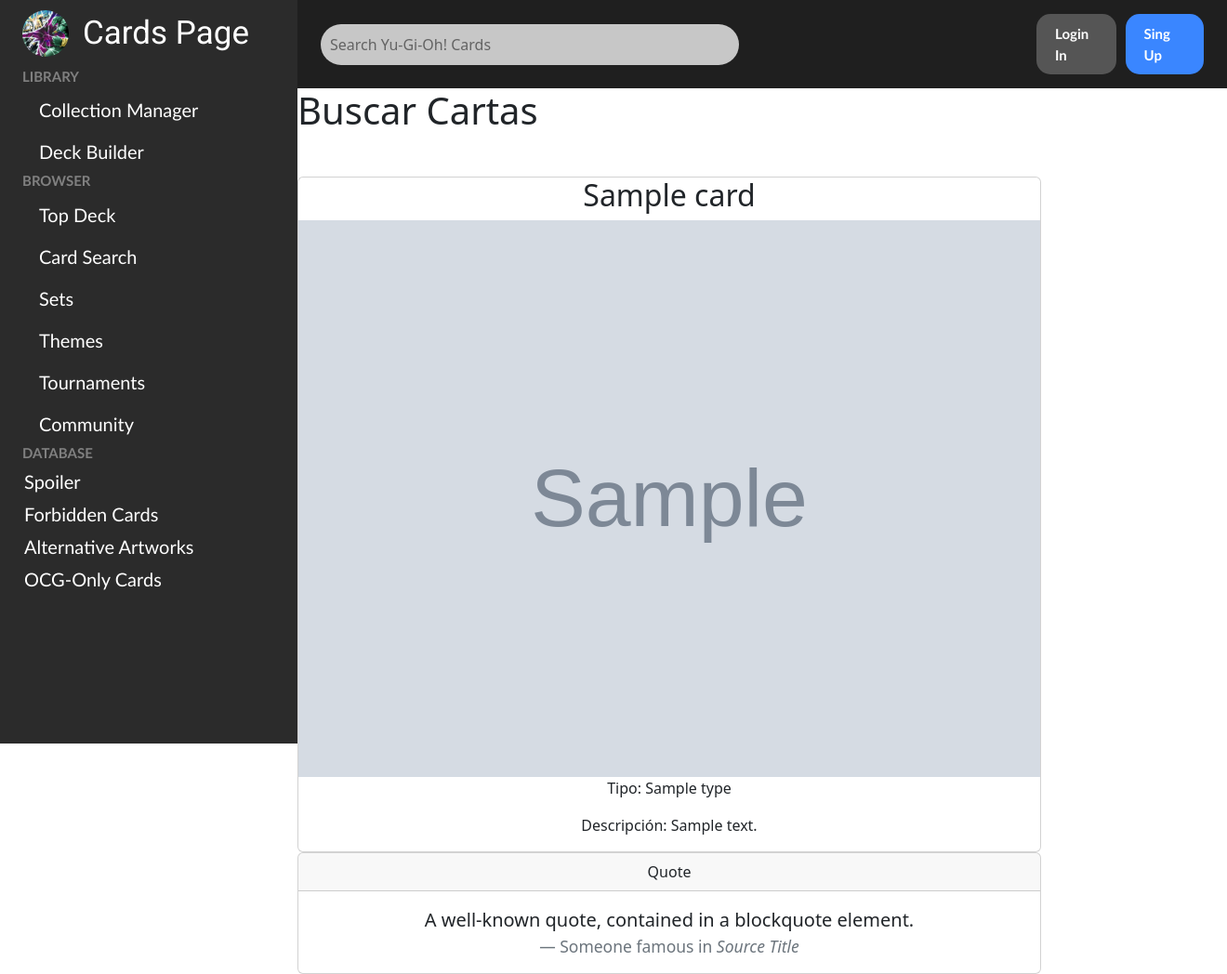
After one commit to BigBossSpektrum/YGO, a Django app: template templates/search_card.html in a window 1320 px wide. The commit adds this page. Shown: the whole page at 93% size. Run offline with Django 5.2, Linux system fonts and the light colour scheme; the template is opened without the code that fills it: most values are stand-ins (such as "Sample title", 1, 10 or a date in 2020); grey boxes marked "Sample" are stand-in pictures; some web fonts are replaced.

Commit message:
Added search_card

```diff
--- a/api_yugioh/urls.py
+++ b/api_yugioh/urls.py
@@ -8,4 +8,5 @@
     path('', views.home, name='home'),
     path('cards_info/', views.card_info_view, name='card_info_view'),
     path('random_card/', views.random_card, name='random_card'),
+    path('search-cards/', views.search_cards, name='search_cards'),
 ]
--- a/templates/base_main_header.html
+++ b/templates/base_main_header.html
@@ -4,7 +4,7 @@
 
 <div class="mainMenu">
 
-    <form class="mainMenu_search" method="GET" action=""> <!-- falta el action para buscar una carta -->
+    <form class="mainMenu_search" method="GET" action="{% url 'search_cards' %}"> <!-- falta el action para buscar una carta -->
         <input id="sendData" type="search" name="q" value="{{ query }}" placeholder="Search Yu-Gi-Oh! Cards">
         <a href="{% url 'random_card' %}"><i class="fa-solid fa-shuffle" style="color: #ffffff;"></i></a>
     </form>
--- /dev/null
+++ b/templates/search_card.html
@@ -0,0 +1,22 @@
+{% extends "layouts/base.html" %}
+
+{% block content %}
+
+<h1>Buscar Cartas</h1>
+
+<div class="card-container">
+    {% if cards %}
+        {% for card in cards %}
+            <div class="card">
+                <h2>{{ card.name }}</h2>
+                <img src="{{ card.card_images.0.image_url }}" alt="{{ card.name }}">
+                <p>Tipo: {{ card.type }}</p>
+                <p>Descripción: {{ card.desc }}</p>
+            </div>
+        {% endfor %}
+    {% else %}
+        <p>No se encontraron cartas.</p>
+    {% endif %}
+</div>
+
+{% endblock %}
```
Also changed, not shown: api_yugioh/views.py (+7 -2 lines).
